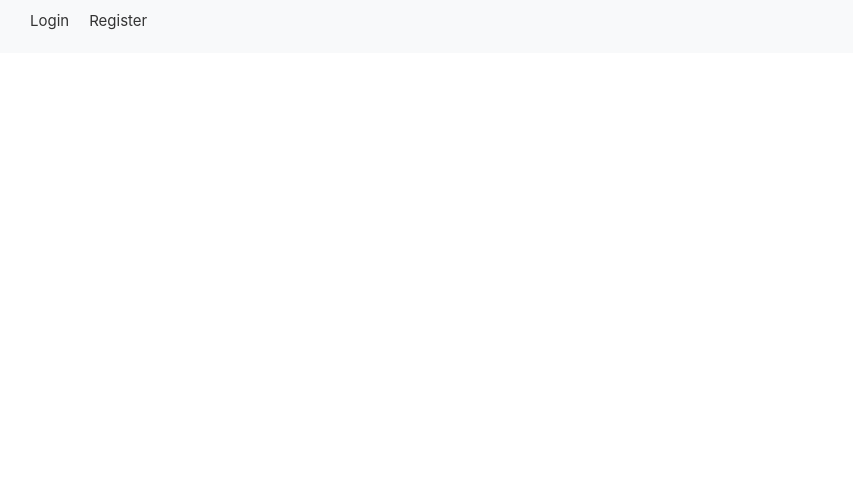
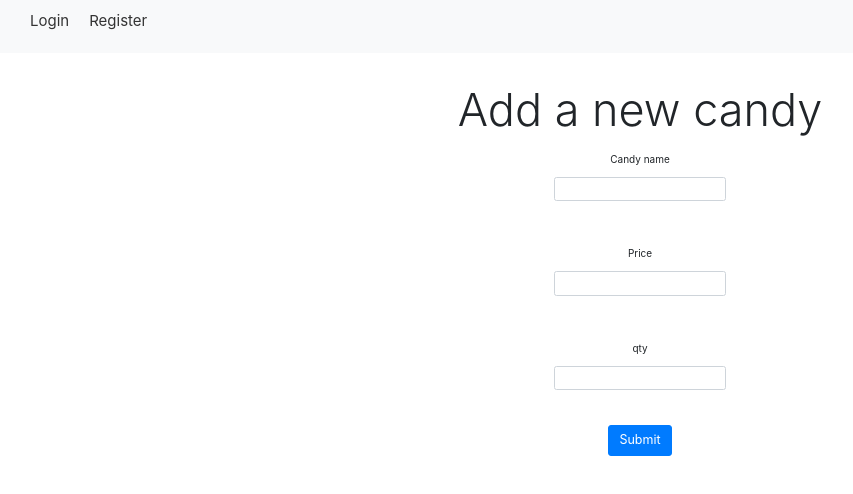
Before and after one commit to SebastianAlexandersson/SebastianAlexandersson, a React (Create React App) app in the folder client/: page /add-candy in a window 1280 px wide. Shown: the top 494 px of the page, without its empty margins (0-853 px from the left). Built offline with nearby package versions, Linux system fonts and the light colour scheme.

Commit message:
can now add a product when logged in as a producer

```diff
--- a/client/src/App.tsx
+++ b/client/src/App.tsx
@@ -19,6 +19,7 @@ import { loadUser } from './redux/auth/auth.actions';
 import Producer from './components/producer/Producer';
 import Consumer from './components/consumer/Consumer';
 import Admin from './components/admin/Admin';
+import CandyStock from './components/candy_stock/CandyStock';
 
 
 let token: any;
@@ -51,6 +52,7 @@ const App: React.FC <Props> = ({ token, loadUser }) => {
             <Route exact path="/admin" component={Admin} />
             <Route exact path="/user" component={Consumer} />
             <Route exact path="/producer" component={Producer} />
+            <Route exact path="/add-candy" component={CandyStock} />
           </Switch>
         </div>
       </Layout>
--- a/client/src/components/candy_stock/CandyStock.tsx
+++ b/client/src/components/candy_stock/CandyStock.tsx
@@ -2,44 +2,68 @@
 /* eslint-disable no-shadow */
 import * as React from 'react';
 import { connect } from 'react-redux';
-import { addNewProduct } from '../../redux/producer/producer.actions';
+import { addNewProduct, IProductFormData } from '../../redux/producer/producer.actions';
+import { AppState } from '../../redux';
+import { IUserData } from '../../redux/auth/auth.types';
 
 
 interface Props {
-  addNewProduct: Function;
+  addNewProduct: (product: IProductFormData) => Promise<void> ;
+  user: IUserData | null;
 }
 
 
-const CandyStock: React.FC<Props> = () => {
+const CandyStock: React.FC<Props> = ({ user, addNewProduct }) => {
+  const [formData, setFormData] = React.useState({
+    name: '',
+    price: '',
+    qty: '',
+  });
+  const { name, price, qty } = formData;
+
   const handleSubmit = (e: React.FormEvent<HTMLFormElement>) => {
     e.preventDefault();
+
+    const newCandy: IProductFormData = {
+      name,
+      price: Number(price),
+      qty: Number(qty),
+      producerName: user?.username,
+    };
+    addNewProduct(newCandy);
+    console.log(newCandy);
+    console.log('test');
   };
 
   const handleChange = (e: React.ChangeEvent<HTMLInputElement>) => {
     const { name, value } = e.target;
+
+
+    setFormData({ ...formData, [name]: value });
   };
 
   return (
-    <div className="CandyStock">
+    <div className="CandyStock mt-5">
+      <h3 className="display-3">Add a new candy</h3>
       <form onSubmit={handleSubmit}>
         <div className="form-group">
           <label htmlFor="name">
             Candy name
-            <input type="text" className="form-control" id="name" value="name" onChange={handleChange} name="name" />
+            <input type="text" className="form-control" id="name" value={name} onChange={handleChange} name="name" />
           </label>
         </div>
 
         <div className="form-group">
           <label htmlFor="price">
             Price
-            <input type="text" className="form-control" id="price" value="price" onChange={handleChange} name="price" />
+            <input type="text" className="form-control" id="price" value={price} onChange={handleChange} name="price" />
           </label>
         </div>
         <div className="form-group">
 
           <label htmlFor="qty">
             qty
-            <input type="text" className="form-control" id="qty" value="qty" onChange={handleChange} name="qty" />
+            <input type="text" className="form-control" id="qty" value={qty} onChange={handleChange} name="qty" />
           </label>
         </div>
 
@@ -51,5 +75,7 @@ const CandyStock: React.FC<Props> = () => {
   );
 };
 
-
-export default connect(null, { addNewProduct })(CandyStock);
+const mapStateToProps = (state: AppState) => ({
+  user: state.auth.user,
+});
+export default connect(mapStateToProps, { addNewProduct })(CandyStock);
--- a/client/src/components/layout/navbar/NavList.tsx
+++ b/client/src/components/layout/navbar/NavList.tsx
@@ -43,6 +43,45 @@ const NavList: React.FC<Props> = ({
   ];
   return (
     <ul id="navList">
+
+      {!isLoading && isAuth && user?.role === 'producer' && (
+        <li>
+          {' '}
+          <Link to="/producer">
+            {' '}
+            {user.username}
+            {' '}
+          </Link>
+          {' '}
+        </li>
+      ) }
+
+      {!isLoading && isAuth && user?.role === 'admin' && (
+        <li>
+          {' '}
+          <Link to="/admin">
+            {' '}
+            {user.username}
+            {' '}
+          </Link>
+          {' '}
+        </li>
+      ) }
+
+
+      {!isLoading && isAuth && user?.role === 'user' && (
+        <li>
+          {' '}
+          <Link to="/user">
+            {' '}
+            {user.username}
+            {' '}
+          </Link>
+          {' '}
+        </li>
+      ) }
+
+
       {!isLoading && isAuth ? (
         <>
           <li>
@@ -69,6 +108,8 @@ const NavList: React.FC<Props> = ({
           {' '}
         </li>
       )) }
+
+
     </ul>
   );
 };
--- a/client/src/components/producer/Producer.tsx
+++ b/client/src/components/producer/Producer.tsx
@@ -38,8 +38,8 @@ const Producer: React.FC<Props> = ({ isLoading, user, history }) => {
       )}
 
       <div className="options mt-5" style={{ display: 'flex', justifyContent: 'space-around' }}>
-        <Card title="Add more Candies" link1="add candies" path1="/producer/add-candy" />
-        <Card title="edit  Candies" link1="edit candies" path1="/producer/add-candy" />
+        <Card title="Add more Candies" link1="add candies" path1="/add-candy" />
+        <Card title="edit  Candies" link1="edit candies" path1="/edit-candy" />
       </div>
     </div>
   ) : <Spinner />);
--- a/client/src/redux/auth/auth.types.ts
+++ b/client/src/redux/auth/auth.types.ts
@@ -12,6 +12,7 @@ export interface IUserData {
   role: string;
   sessionTokens: IToken[];
   username: string;
+  godisDbId: number;
 }
 
 
```
Also changed, not shown: client/src/redux/producer/producer.actions.ts (+9 -1 lines).
